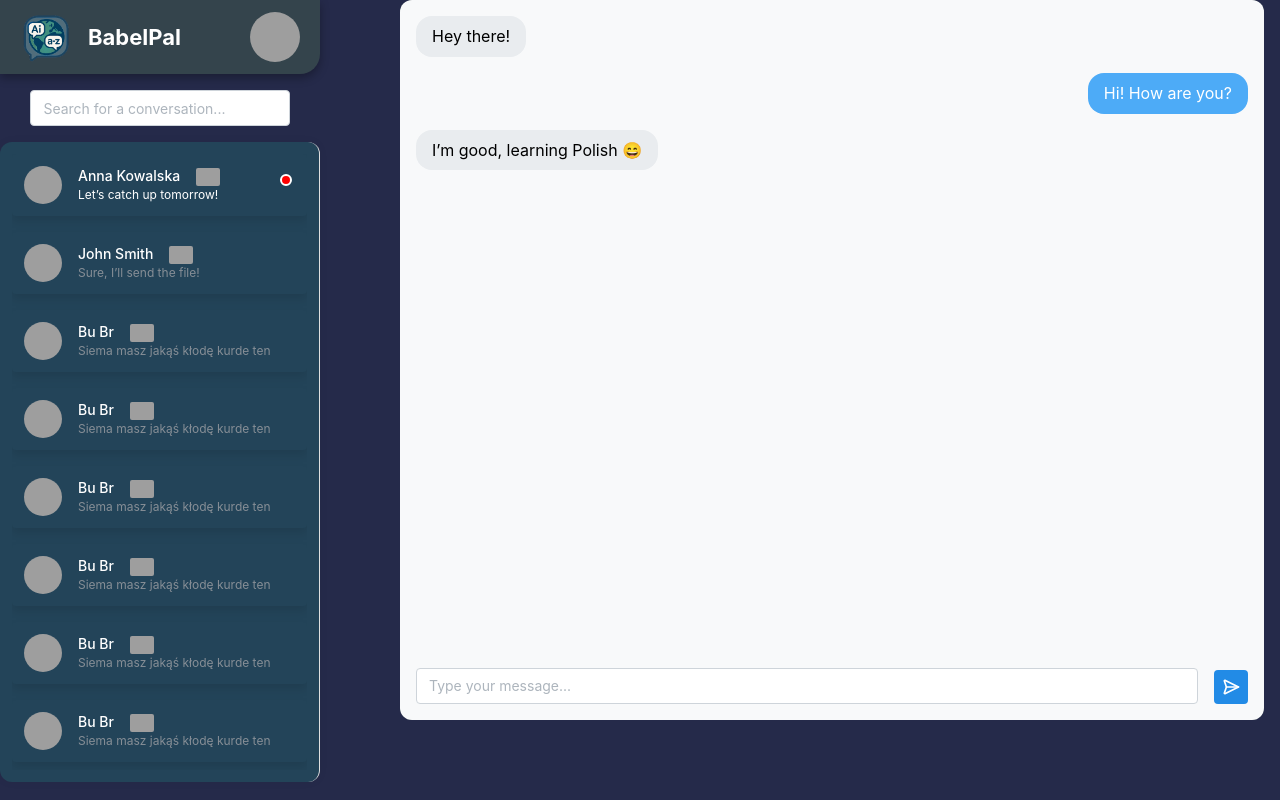
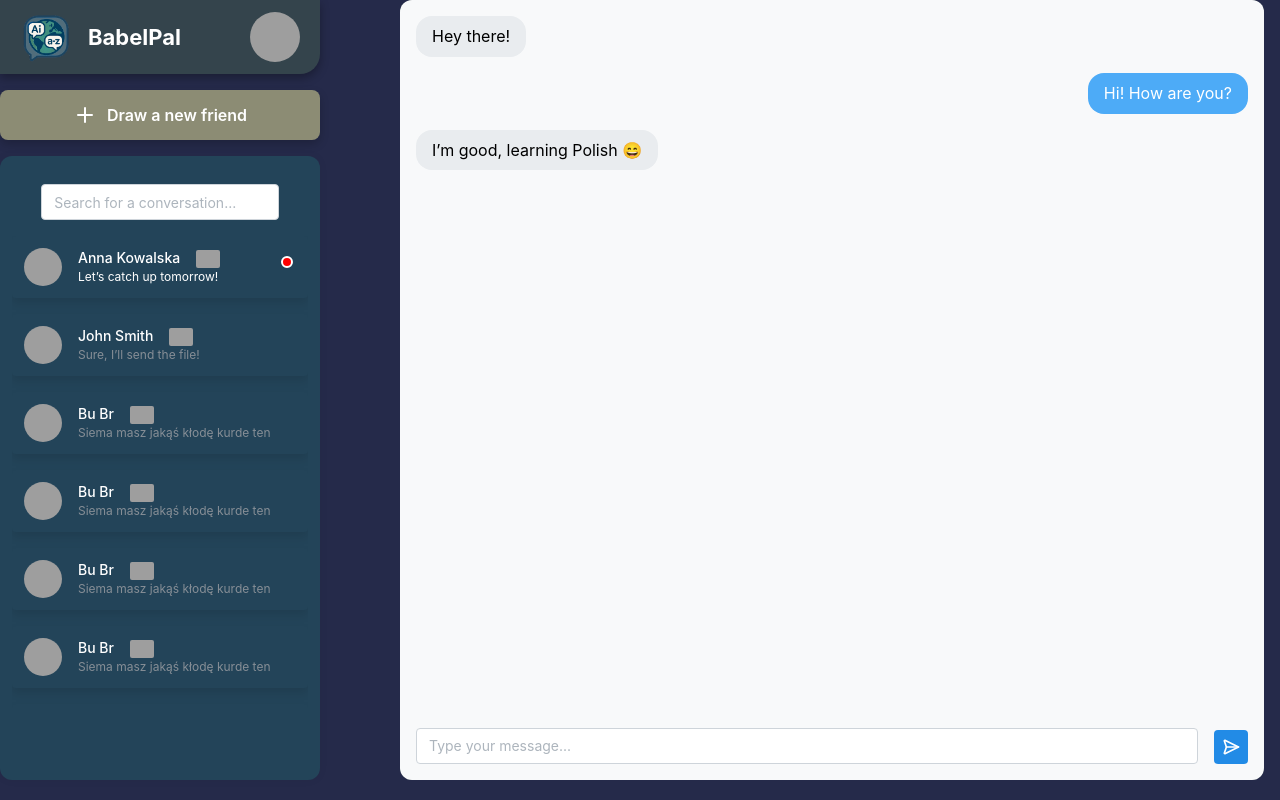
Before and after one commit to WJurgiel/hacknarok-repo, a React (Vite) app in the folder client/: page /home in a window 1280 px wide. Built offline with nearby package versions, Linux system fonts and the light colour scheme; no server answers; grey boxes are pictures that could not be loaded.

Commit message:
Add new friend button

```diff
--- /dev/null
+++ b/client/src/components/AddNewFriendButton.tsx
@@ -0,0 +1,31 @@
+import { Button } from '@mantine/core';
+import { IconPlus } from '@tabler/icons-react';
+
+export default function AddNewFriendButton() {
+    return (
+        <Button
+            fullWidth
+            radius="md"
+            size="lg"
+            variant="light"
+            leftSection={<IconPlus size={24} />}
+            styles={{
+                root: {
+                    backgroundColor: '#8C8C74',
+                    color: '#fff',
+                    fontWeight: 600,
+                    fontSize: '16px',
+                    padding: '16px',
+                    justifyContent: 'center',
+                    border: 'none',
+                    boxShadow: '0 4px 10px rgba(0,0,0,0.2)',
+                },
+                section: {
+                    marginRight: 10,
+                },
+            }}
+        >
+            Draw a new friend
+        </Button>
+    );
+}
--- a/client/src/components/ChatList.tsx
+++ b/client/src/components/ChatList.tsx
@@ -1,9 +1,10 @@
 import {ChatListProps} from "../types/ChatListProps.ts";
 import React, {useState} from 'react'
-import {Box, Flex, ScrollArea, Stack} from "@mantine/core";
+import {Box, ScrollArea, Stack} from "@mantine/core";
 import {UserCard} from "./UserCard.tsx";
 import {SearchBar} from "./SearchBar.tsx";
 import Header from "./Header.tsx";
+import AddNewFriendButton from "./AddNewFriendButton.tsx";
 export const ChatList : React.FC<ChatListProps> = ({users}) =>{
     const [searchQuery, setSearchQuery] = useState('');
     const [filteredUsers, setFilteredUsers] = useState(users);
@@ -20,24 +21,26 @@ export const ChatList : React.FC<ChatListProps> = ({users}) =>{
         <div style={{display: 'flex', flexDirection: 'column', width: '25vw'}}>
             <Box>
                 <Header />
-                <Box mt="md" px="md">
-                    <SearchBar searchQuery={searchQuery} onSearch={handleSearch} />
+                <Box mt="md">
+                    <AddNewFriendButton />
                 </Box>
             </Box>
-
 
             <Box
                 p="sm"
                 style={{
                     width: '100%',
-                    height: '80vh',
+                    height: '78vh',
                     boxShadow: '0 0 10px rgba(0,0,0,0.05)',
                     backgroundColor: '#234459',
-                    borderRight: '1px solid #e0e0e0',
                     borderRadius: '12px',
+                    marginTop: '1rem',
                 }}
             >
-                <ScrollArea style={{height: '100%'}} scrollbarSize={6}>
+                <Box mt="md" px="md">
+                    <SearchBar searchQuery={searchQuery} onSearch={handleSearch} />
+                </Box>
+                <ScrollArea style={{height: '80%'}} scrollbarSize={6}>
                     <Stack spacing="xs">
                         {filteredUsers.map((user, idx) => (
                             <UserCard key={idx} {...user} />
--- a/client/src/components/ChatSection.tsx
+++ b/client/src/components/ChatSection.tsx
@@ -1,4 +1,4 @@
-import {Box, ScrollArea, Stack, Text} from "@mantine/core";
+import {Box, ScrollArea, Stack} from "@mantine/core";
 import {MessageInput} from "./MessageInput.tsx";
 import {useState} from "react";
 import {MessageBox} from "./MessageBox.tsx";
--- a/client/src/components/MessengerLayout.tsx
+++ b/client/src/components/MessengerLayout.tsx
@@ -69,7 +69,7 @@ export const MessengerLayout: React.FC = () => {
             lastMessage: 'Siema masz jakąś kłodę kurde ten',
         }]
     return (
-        <Flex style={{ height: '90vh' }}>
+        <Flex style={{ height: '80%' }}>
             <Box style={{ width: '30vw' }}>
                 <ChatList users={mockUsers} />
             </Box>
```
